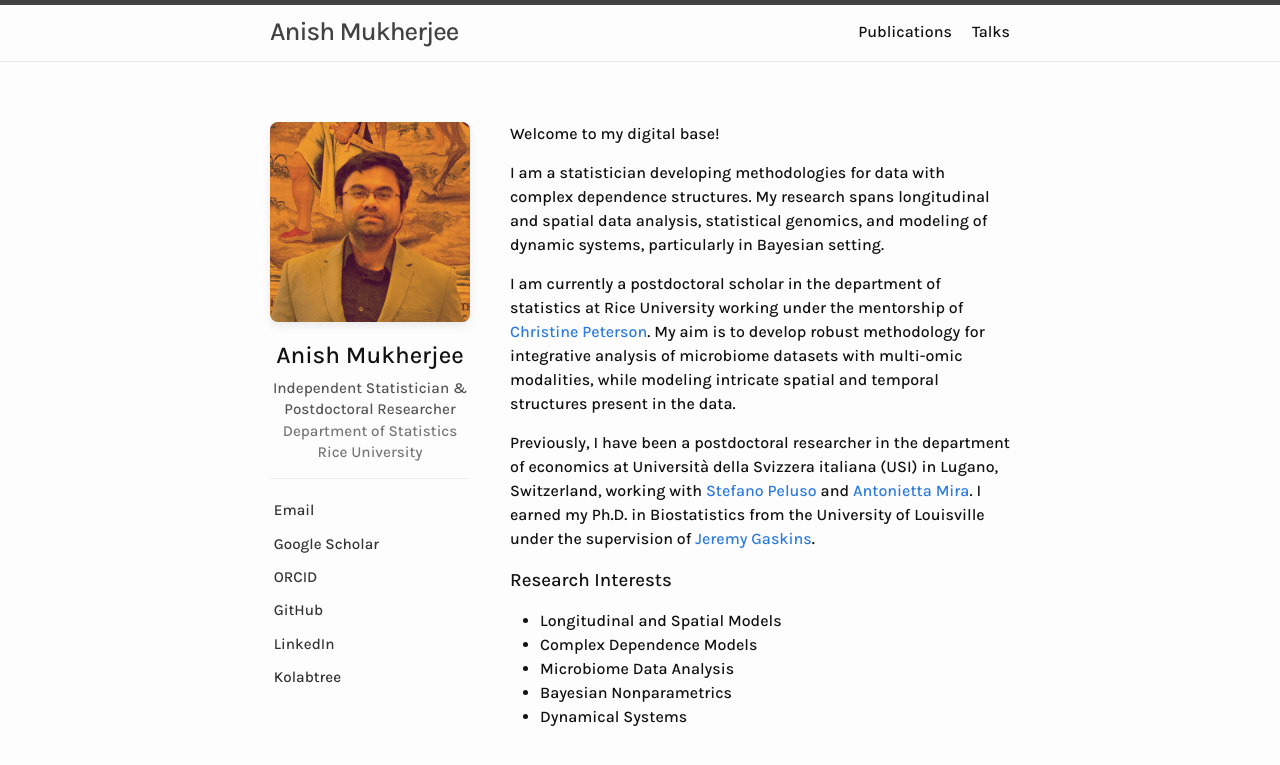
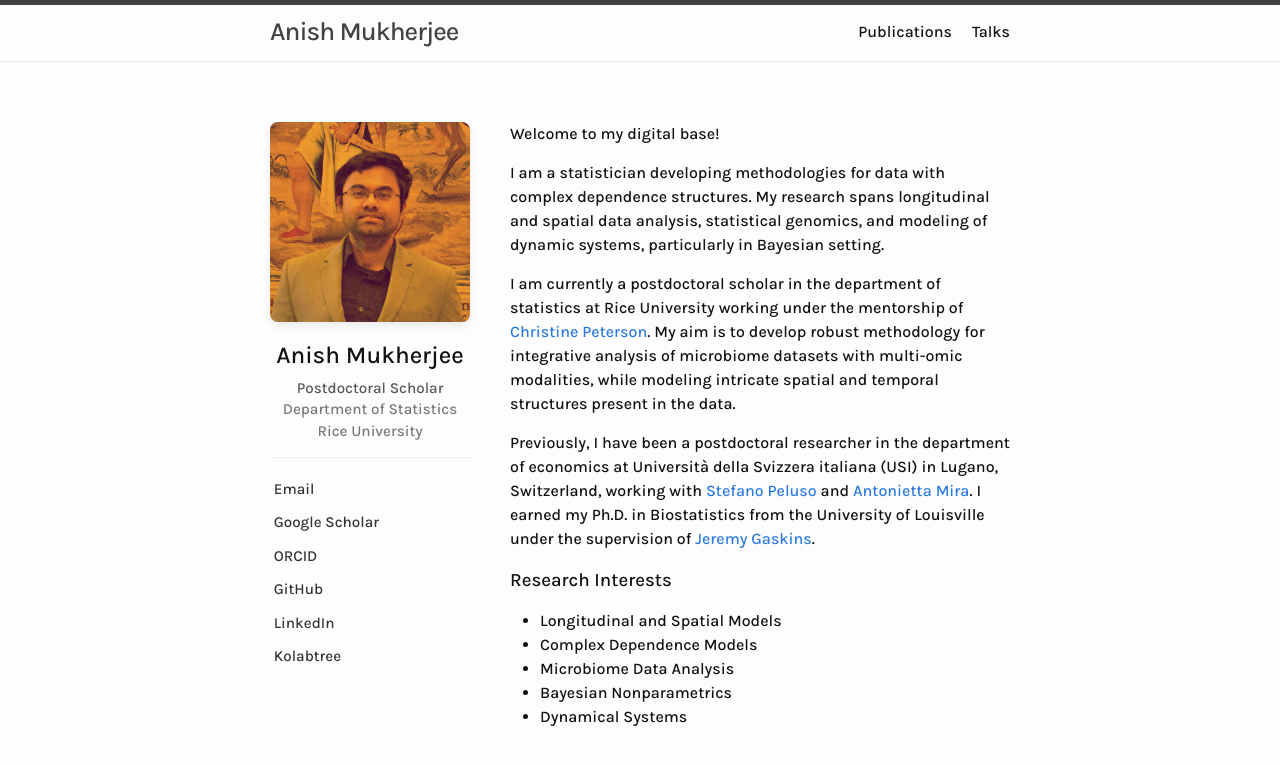
Before and after one commit to anishspace/anishspace.github.io, a Jekyll site: the page built from index.markdown, in a window 1280 px wide. Shown: the top 765 px of the page. Built offline with Jekyll 4.4.1, drawn with Linux system fonts in a browser that asks for light colours.

Commit message:
Update index.markdown

```diff
--- a/index.markdown
+++ b/index.markdown
@@ -61,7 +61,7 @@ custom_head: |
     <!-- Title & Affiliation -->
     <h2 style="margin-top: 15px; margin-bottom: 5px; font-size: 1.5em;">Anish Mukherjee</h2>
     <p style="font-size: 0.95em; color: #555; margin-bottom: 15px; line-height: 1.4em;">
-      Independent Statistician &amp; Postdoctoral Researcher<br>
+      Postdoctoral Scholar<br>
       <span style="color: #777;">Department of Statistics<br>Rice University</span>
     </p>
 
```
